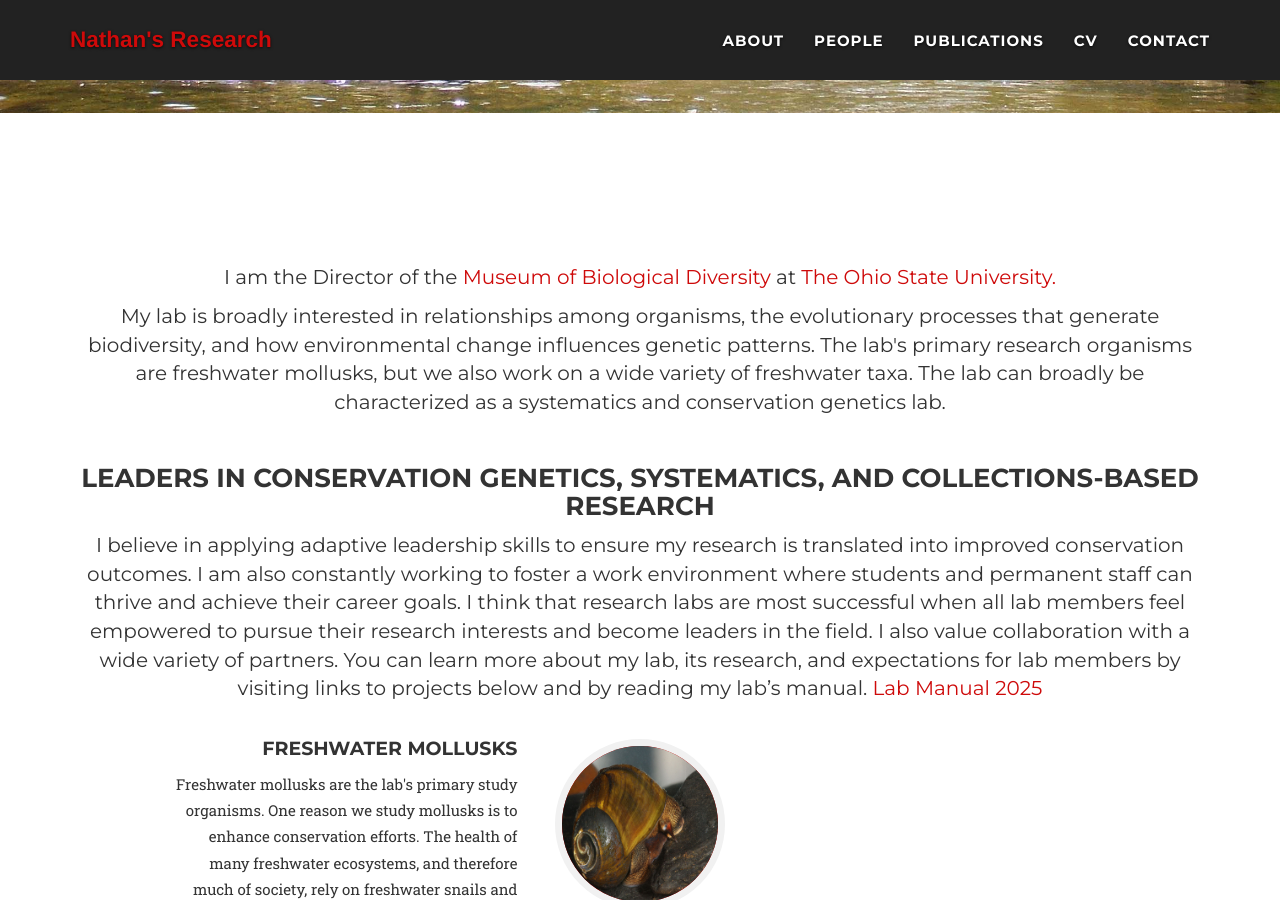
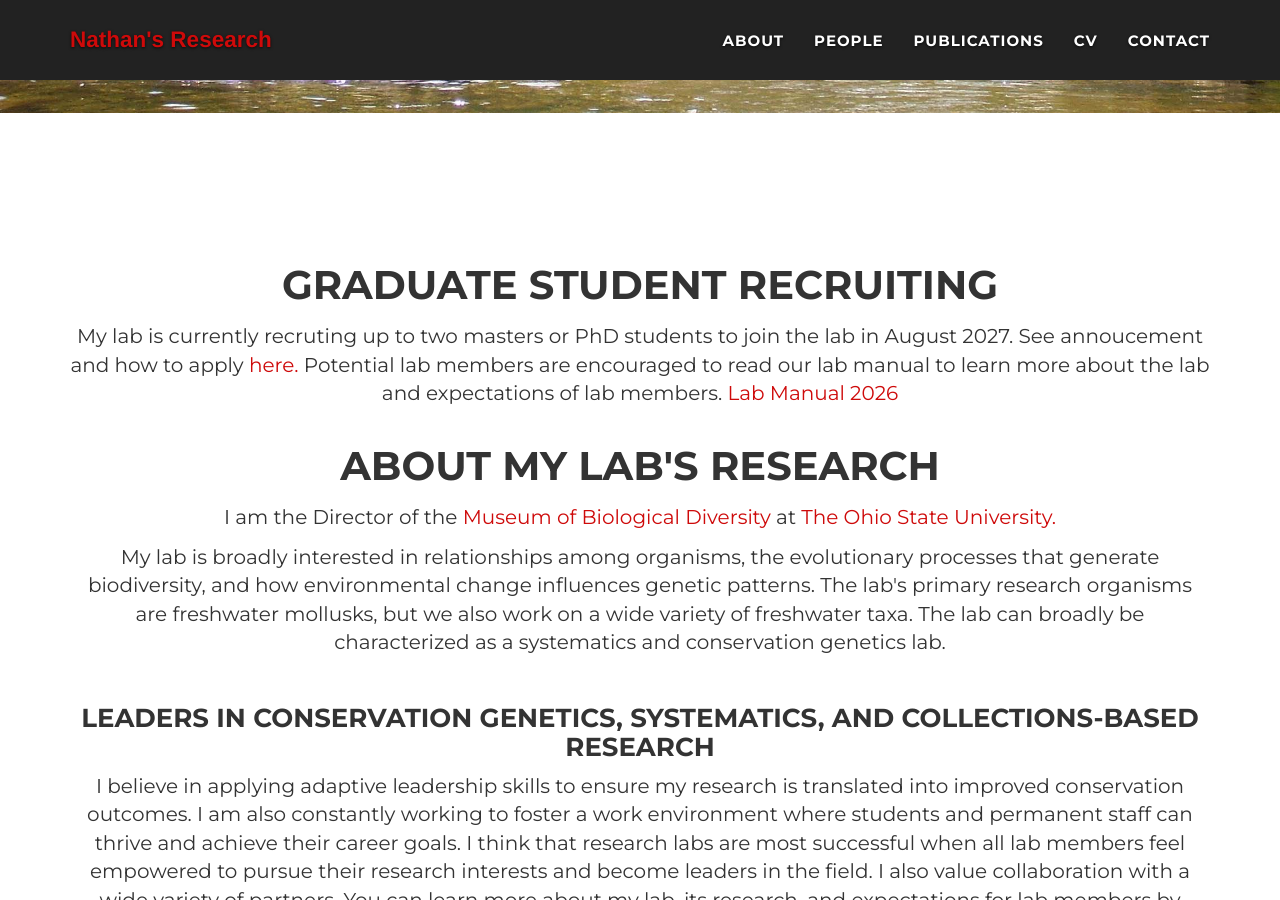
Before and after one commit to NathanWhelan/nathanwhelan.github.io, a Jekyll site: the page built from index.html, in a window 1280 px wide and 900 px high, scrolled down 787 px. Built offline with Jekyll 4.4.1, drawn with Linux system fonts in a browser that asks for light colours; some web fonts are replaced.

Commit message:
Revise graduate student recruiting information
Updated recruitment details for graduate students and corrected the year to 2027. Adjusted links for recruitment announcement and lab manual.

```diff
--- a/_includes/about.html
+++ b/_includes/about.html
@@ -4,11 +4,11 @@
             <div class="row">
                 <div class="col-lg-12 text-center">
 
-	<!--	    <h2 class="section-heading">Graduate Student Recruiting</h2>
-		    <hs>My lab is  currently recruting up to two masters or PhD students to join the lab in August 2026. See annoucement and how to apply <a href="https://nathanwhelan.github.io/assests/Grad_Recruitment_2025.pdf">here.</a> Potential lab members are encouraged to read our lab manual to learn more about the lab and expectations of lab members. <a href="https://nathanwhelan.github.io/assests/Lab-Manual_Aug2025.pdf">Lab Manual 2025</a></hs>
+		    <h2 class="section-heading">Graduate Student Recruiting</h2>
+		    <hs>My lab is  currently recruting up to two masters or PhD students to join the lab in August 2027. See annoucement and how to apply <a href="https://nathanwhelan.github.io/assests/Grad_Recruitment_2026.pdf">here.</a> Potential lab members are encouraged to read our lab manual to learn more about the lab and expectations of lab members. <a href="https://nathanwhelan.github.io/assests/Lab-Manual_Sept2026.pdf">Lab Manual 2026</a></hs>
 	            <p></br></p>
 
-                  <h2 class="section-heading">About My Lab's Research</h2> -->
+            <h2 class="section-heading">About My Lab's Research</h2>
                     <hs>I am the Director of the <a href="https://mbd.osu.edu/">Museum of Biological Diversity</a> at <a href="https://www.osu.edu">The Ohio State University.</a></hs>
 		    <p></p>
 	            <hs>My lab is broadly interested in relationships among organisms, the evolutionary processes that generate biodiversity, and how environmental change influences genetic patterns. The lab's primary research organisms are freshwater mollusks, but we also work on a wide variety of freshwater taxa. The lab can broadly be characterized as a systematics and conservation genetics lab.</br></hs>
```
